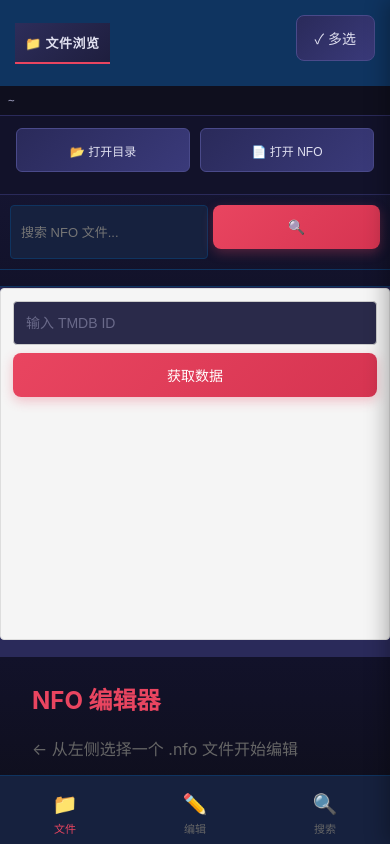
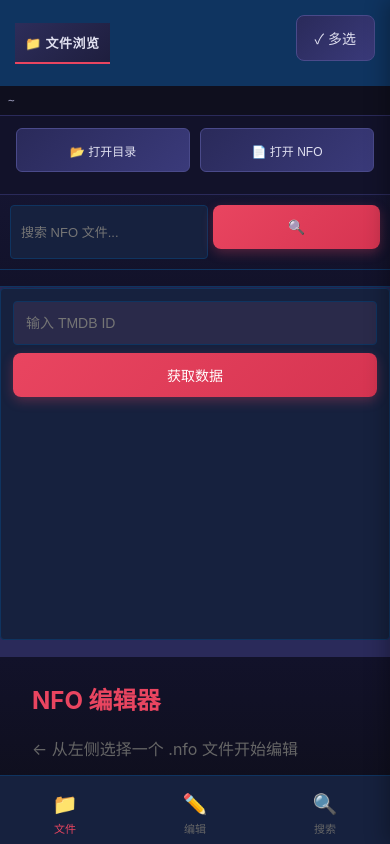
Before and after one commit to xc9973/nfo-xg, a FastAPI app: template web/templates/index.html in a window 390 px wide. Run offline with FastAPI, Linux system fonts and the light colour scheme; the template is opened without the code that fills it, so the values that code supplies are empty.

Commit message:
fix: resolve CSS code quality issues in TMDB quick create styles
- Rename .tmdb-id-input to .tmdb-quick-create-input to avoid naming conflict
- Update colors to match app dark theme (#16213e, #0f3460, #e94560)
- Remove redundant @keyframes tmdb-spin, use existing spin animation
- Add min-height: 44px for mobile touch targets
- Add background and color properties for proper dark theme styling

Fixes P2 issues from CSS review:
- Naming conflict with existing .tmdb-id-input at line 1144
- Light theme colors (#f5f5f5, #007bff) incompatible with dark theme
- Duplicate animation definition
- Missing mobile touch target size

```diff
--- a/web/static/style.css
+++ b/web/static/style.css
@@ -1804,8 +1804,8 @@
 
 /* TMDB 快速创建区域 */
 .tmdb-quick-create {
-    background: #f5f5f5;
-    border: 1px solid #ddd;
+    background: #16213e;
+    border: 1px solid #0f3460;
     border-radius: 4px;
     padding: 12px;
     margin-bottom: 16px;
@@ -1818,19 +1818,22 @@
     flex-wrap: wrap;
 }
 
-.tmdb-id-input {
+.tmdb-quick-create-input {
     flex: 1;
     min-width: 150px;
+    min-height: 44px;
     padding: 8px 12px;
-    border: 1px solid #ccc;
+    border: 1px solid #0f3460;
     border-radius: 4px;
     font-size: 14px;
-}
-
-.tmdb-id-input:focus {
+    background: #2a2a4a;
+    color: #ffffff;
+}
+
+.tmdb-quick-create-input:focus {
     outline: none;
-    border-color: #007bff;
-    box-shadow: 0 0 0 2px rgba(0, 123, 255, 0.25);
+    border-color: #e94560;
+    box-shadow: 0 0 0 3px rgba(233, 69, 96, 0.15);
 }
 
 .tmdb-status {
@@ -1841,7 +1844,7 @@
 }
 
 .tmdb-status.loading {
-    color: #007bff;
+    color: #e94560;
 }
 
 .tmdb-status.success {
@@ -1852,22 +1855,17 @@
     color: #dc3545;
 }
 
-/* 加载动画 */
+/* 加载动画 - 使用现有 spin 动画 */
 .tmdb-status.loading::before {
     content: "";
     display: inline-block;
     width: 14px;
     height: 14px;
     border: 2px solid #f3f3f3;
-    border-top: 2px solid #007bff;
+    border-top: 2px solid #e94560;
     border-radius: 50%;
-    animation: tmdb-spin 1s linear infinite;
+    animation: spin 0.8s linear infinite;
     margin-right: 6px;
-}
-
-@keyframes tmdb-spin {
-    0% { transform: rotate(0deg); }
-    100% { transform: rotate(360deg); }
 }
 
 /* 移动端响应式 */
@@ -1877,7 +1875,7 @@
         align-items: stretch;
     }
 
-    .tmdb-id-input {
+    .tmdb-quick-create-input {
         min-width: unset;
     }
 
--- a/web/templates/index.html
+++ b/web/templates/index.html
@@ -70,7 +70,7 @@
                     id="tmdbIdInput"
                     min="1"
                     placeholder="输入 TMDB ID"
-                    class="tmdb-id-input"
+                    class="tmdb-quick-create-input"
                 />
                 <button
                     id="fetchTmdbBtn"
```
